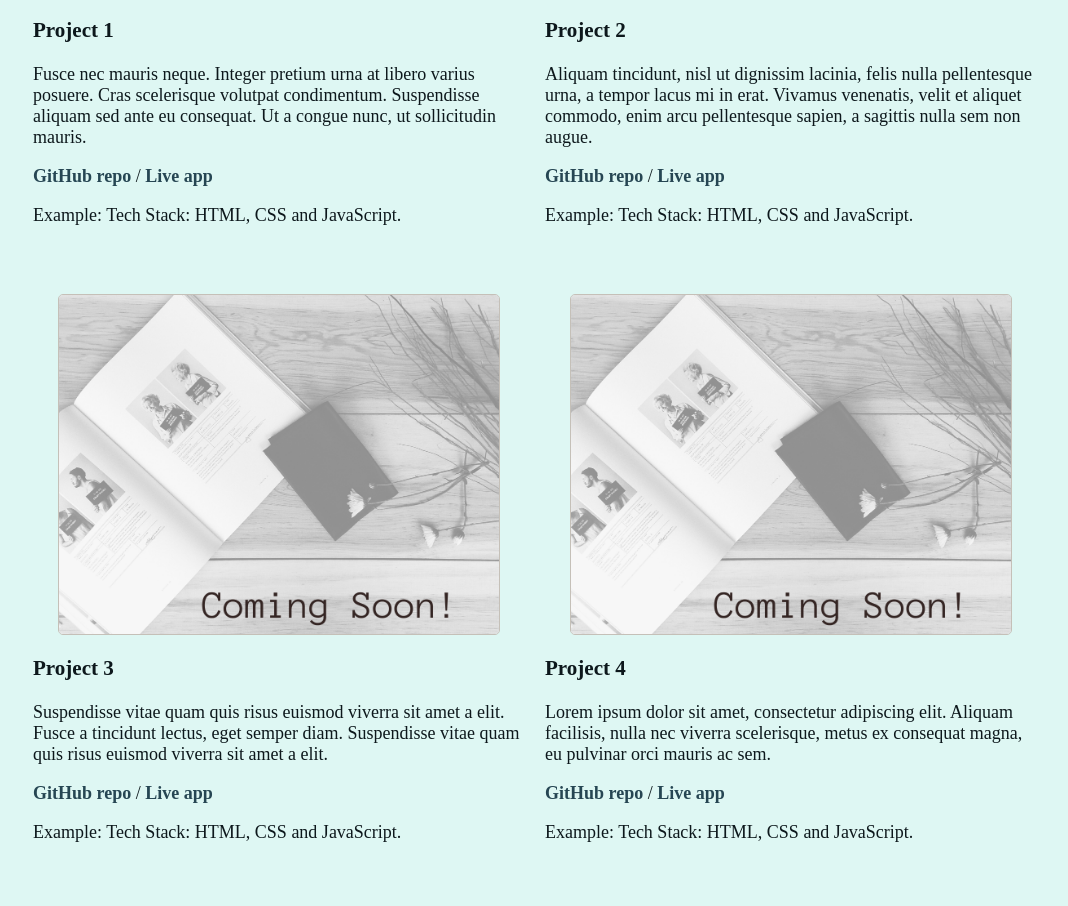
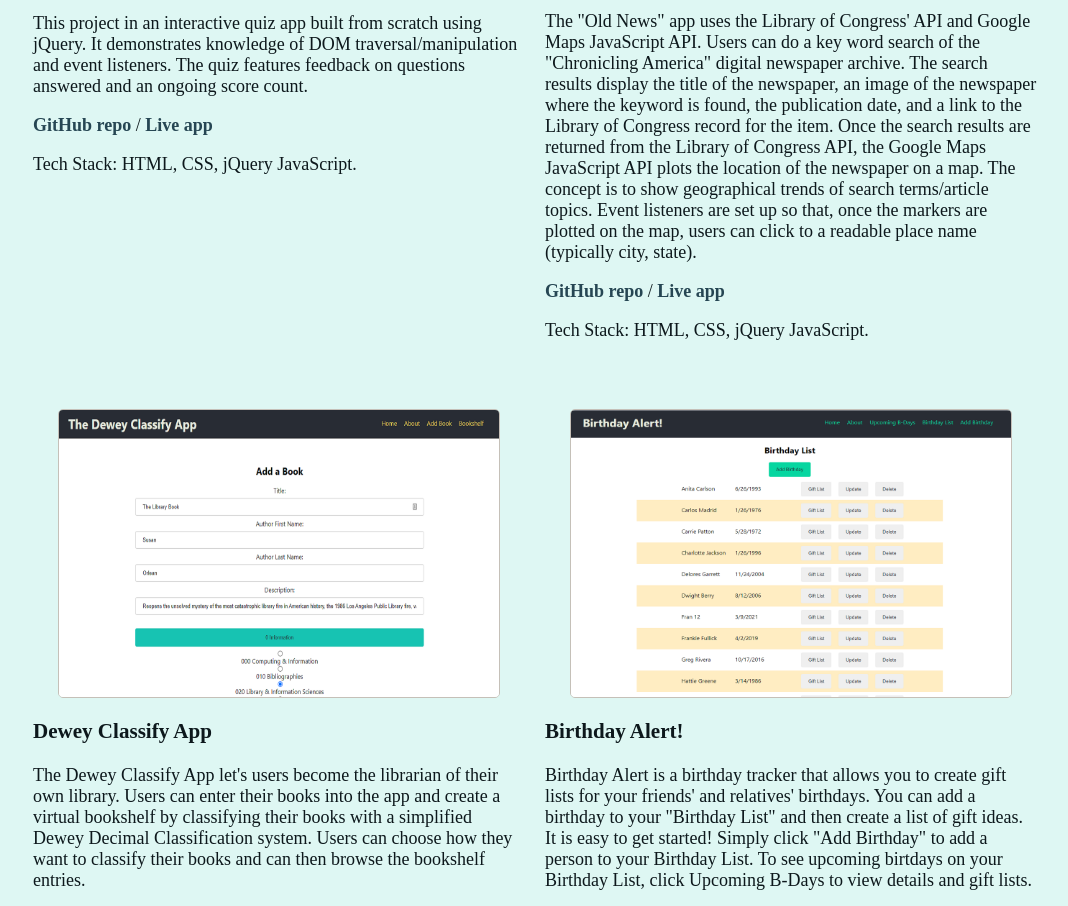
Before and after one commit to raeas/portfolio, a plain HTML site: page index.html in a window 1280 px wide. Shown: the part 1711-2617 px from the top of the page, without its empty margins (105-1173 px from the left). Drawn offline with Linux system fonts and the light colour scheme.

Commit message:
updated for final

```diff
--- a/index.html
+++ b/index.html
@@ -63,34 +63,34 @@
             <h2><a id="portfolio">Portfolio</a></h2>
             <div class="group">
                 <div class="item">
-                    <a href="#" target="_blank"><img src="images/coming-soon.png" alt="placeholder image with books that says 'Coming Soon!'"></a>
-                    <h3>Project 1</h3>
-                    <p>Fusce nec mauris neque. Integer pretium urna at libero varius posuere. Cras scelerisque volutpat condimentum. Suspendisse aliquam sed ante eu consequat. Ut a congue nunc, ut sollicitudin mauris.</p>
-                    <p><a href="https://github.com/raeas/" target="_blank">GitHub repo</a> / <a href="#">Live app</a></p>
-                    <p>Example: Tech Stack: HTML, CSS and JavaScript.</p>
+                    <a href="https://raeas.github.io/quiz-app/" target="_blank"><img src="images/quiz-app.PNG" alt="Library Fan Quiz App Screenshot"></a>
+                    <h3>Library Fan Quiz App</h3>
+                    <p>This project in an interactive quiz app built from scratch using jQuery. It demonstrates knowledge of DOM traversal/manipulation and event listeners. The quiz features feedback on questions answered and an ongoing score count.</p>
+                    <p><a href="https://github.com/raeas/quiz-app" target="_blank">GitHub repo</a> / <a href="https://raeas.github.io/quiz-app/" target="_blank">Live app</a></p>
+                    <p>Tech Stack: HTML, CSS, jQuery JavaScript.</p>
                 </div>
                 <div class="item">
-                    <a href="#" target="_blank"><img src="images/coming-soon.png" alt="placeholder image with books that says 'Coming Soon!'"></a>
-                    <h3>Project 2</h3>
-                    <p>Aliquam tincidunt, nisl ut dignissim lacinia, felis nulla pellentesque urna, a tempor lacus mi in erat. Vivamus venenatis, velit et aliquet commodo, enim arcu pellentesque sapien, a sagittis nulla sem non augue.</p>
-                    <p><a href="https://github.com/raeas/" target="_blank">GitHub repo</a> / <a href="#">Live app</a></p>
-                    <p>Example: Tech Stack: HTML, CSS and JavaScript.</p>
+                    <a href="https://raeas.github.io/old-news/" target="_blank"><img src="images/old-news.PNG" alt="Old News App Screenshot"></a>
+                    <h3>Old News</h3>
+                    <p>The "Old News" app uses the Library of Congress' API and Google Maps JavaScript API. Users can do a key word search of the "Chronicling America" digital newspaper archive. The search results display the title of the newspaper, an image of the newspaper where the keyword is found, the publication date, and a link to the Library of Congress record for the item. Once the search results are returned from the Library of Congress API, the Google Maps JavaScript API plots the location of the newspaper on a map. The concept is to show geographical trends of search terms/article topics. Event listeners are set up so that, once the markers are plotted on the map, users can click to a readable place name (typically city, state).</p>
+                    <p><a href="https://github.com/raeas/old-news" target="_blank">GitHub repo</a> / <a href="https://raeas.github.io/old-news/" target="_blank">Live app</a></p>
+                    <p>Tech Stack: HTML, CSS, jQuery JavaScript.</p>
                 </div>
             </div>
             <div class="group">
                 <div class="item">
-                    <a href="#" target="_blank"><img src="images/coming-soon.png" alt="placeholder image with books that says 'Coming Soon!'"></a>
-                    <h3>Project 3</h3>
-                    <p>Suspendisse vitae quam quis risus euismod viverra sit amet a elit. Fusce a tincidunt lectus, eget semper diam. Suspendisse vitae quam quis risus euismod viverra sit amet a elit.</p>
-                    <p><a href="https://github.com/raeas/" target="_blank">GitHub repo</a> / <a href="#">Live app</a></p>
-                    <p>Example: Tech Stack: HTML, CSS and JavaScript.</p>
+                    <a href="https://classify-app.vercel.app/" target="_blank"><img src="images/classify-app.PNG" alt="Dewey Classify App Screenshot"></a>
+                    <h3>Dewey Classify App</h3>
+                    <p>The Dewey Classify App let's users become the librarian of their own library. Users can enter their books into the app and create a virtual bookshelf by classifying their books with a simplified Dewey Decimal Classification system. Users can choose how they want to classify their books and can then browse the bookshelf entries.</p>
+                    <p><a href="https://github.com/raeas/classify-app" target="_blank">GitHub repo</a> / <a href="https://classify-app.vercel.app/" target="_blank">Live app</a></p>
+                    <p>Tech Stack: PostgreSQL, Express,  ReactJS, Node.js.</p>
                 </div>
                 <div class="item">
-                    <a href="#" target="_blank"><img src="images/coming-soon.png" alt="placeholder image with books that says 'Coming Soon!'"></a>
-                    <h3>Project 4</h3>
-                    <p>Lorem ipsum dolor sit amet, consectetur adipiscing elit. Aliquam facilisis, nulla nec viverra scelerisque, metus ex consequat magna, eu pulvinar orci mauris ac sem.</p>
-                    <p><a href="https://github.com/raeas/" target="_blank">GitHub repo</a> / <a href="#">Live app</a></p>
-                    <p>Example: Tech Stack: HTML, CSS and JavaScript.</p>
+                    <a href="https://birthday-alert-client.vercel.app/" target="_blank"><img src="images/birthday-alert.PNG" alt="Birthday Alert Screenshot"></a>
+                    <h3>Birthday Alert!</h3>
+                    <p>Birthday Alert is a birthday tracker that allows you to create gift lists for your friends' and relatives' birthdays. You can add a birthday to your "Birthday List" and then create a list of gift ideas. It is easy to get started! Simply click "Add Birthday" to add a person to your Birthday List. To see upcoming birtdays on your Birthday List, click Upcoming B-Days to view details and gift lists.</p>
+                    <p><a href="https://github.com/raeas/birthday-alert-client" target="_blank">GitHub repo</a> / <a href="https://birthday-alert-client.vercel.app/" target="_blank">Live app</a></p>
+                    <p>Tech Stack: PostgreSQL, Express,  ReactJS, Node.js.</p>
                 </div>
             </div>
         </section>
@@ -111,7 +111,7 @@
                 </div>
                 <div class="item">
                     <p><iframe src="https://www.google.com/maps/embed?pb=!1m18!1m12!1m3!1d392562.19425734866!2d-105.13531065539165!3d39.764529983785906!2m3!1f0!2f0!3f0!3m2!1i1024!2i768!4f13.1!3m3!1m2!1s0x876b80aa231f17cf%3A0x118ef4f8278a36d6!2sDenver%2C%20CO!5e0!3m2!1sen!2sus!4v1598200017123!5m2!1sen!2sus" allowfullscreen="" aria-hidden="false" tabindex="0"></iframe></p>
-                    <p>Phone: <a href="tel:555-123-4567">303-123-4567</a></p>
+                    <p>Phone: <a href="tel:555-123-4567">720-391-5653</a></p>
                     <p>Email: <a href="mailto:raeannsch@gmail.com">raeannsch@gmail.com</a></p>
                     <p><a href="https://www.linkedin.com/in/rannschneid/" target="_blank">LinkedIn</a></p>
                     <p><a href="https://github.com/raeas" target="_blank">GitHub</a></p>
@@ -120,7 +120,7 @@
         </section>
     </main>
     <footer>
-        <p>&#169; Rae Schneider, 2020</p>
+        <p>&#169; Rae Schneider, 2021</p>
     </footer>
 </body>
 </html>
```
